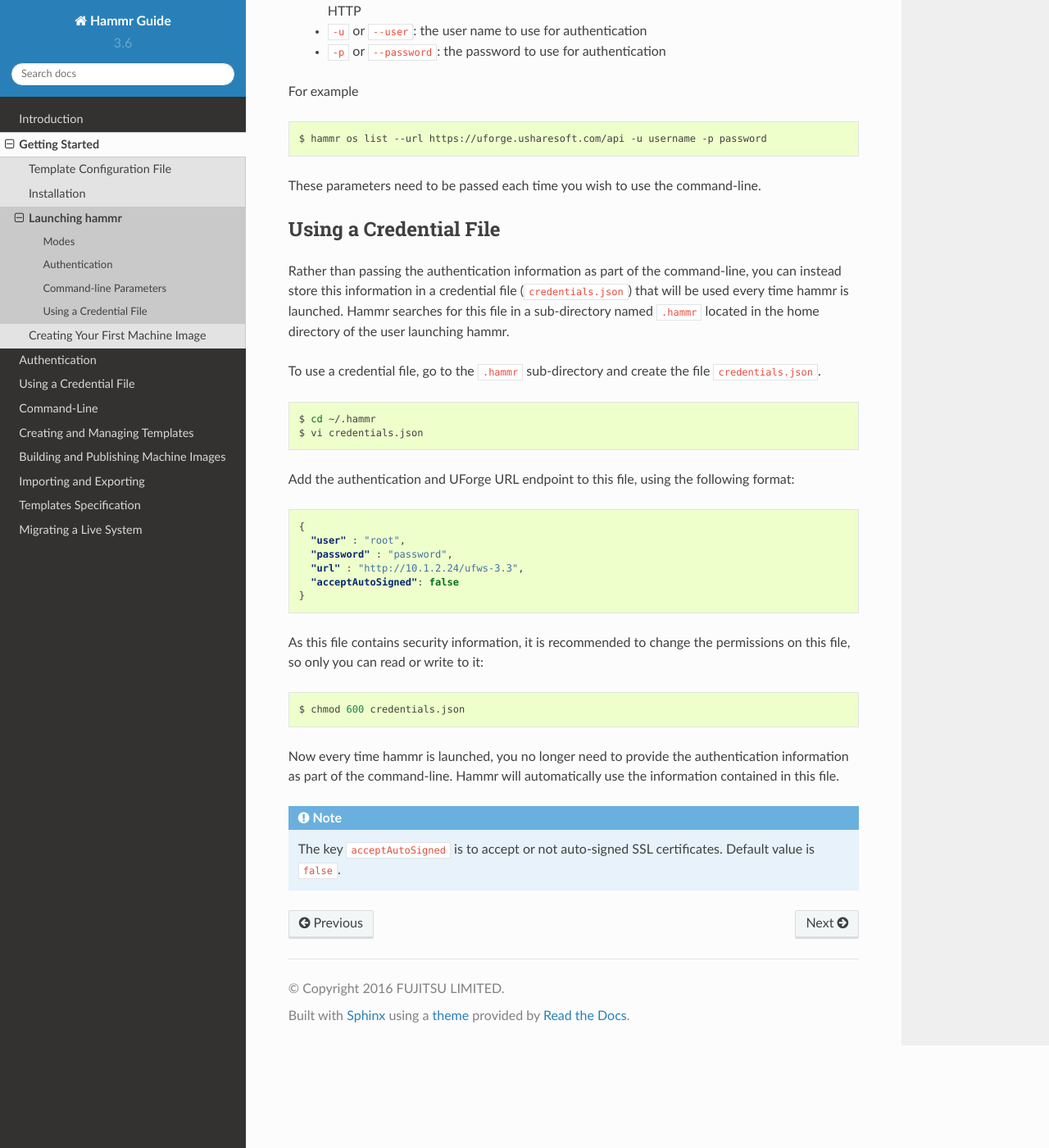
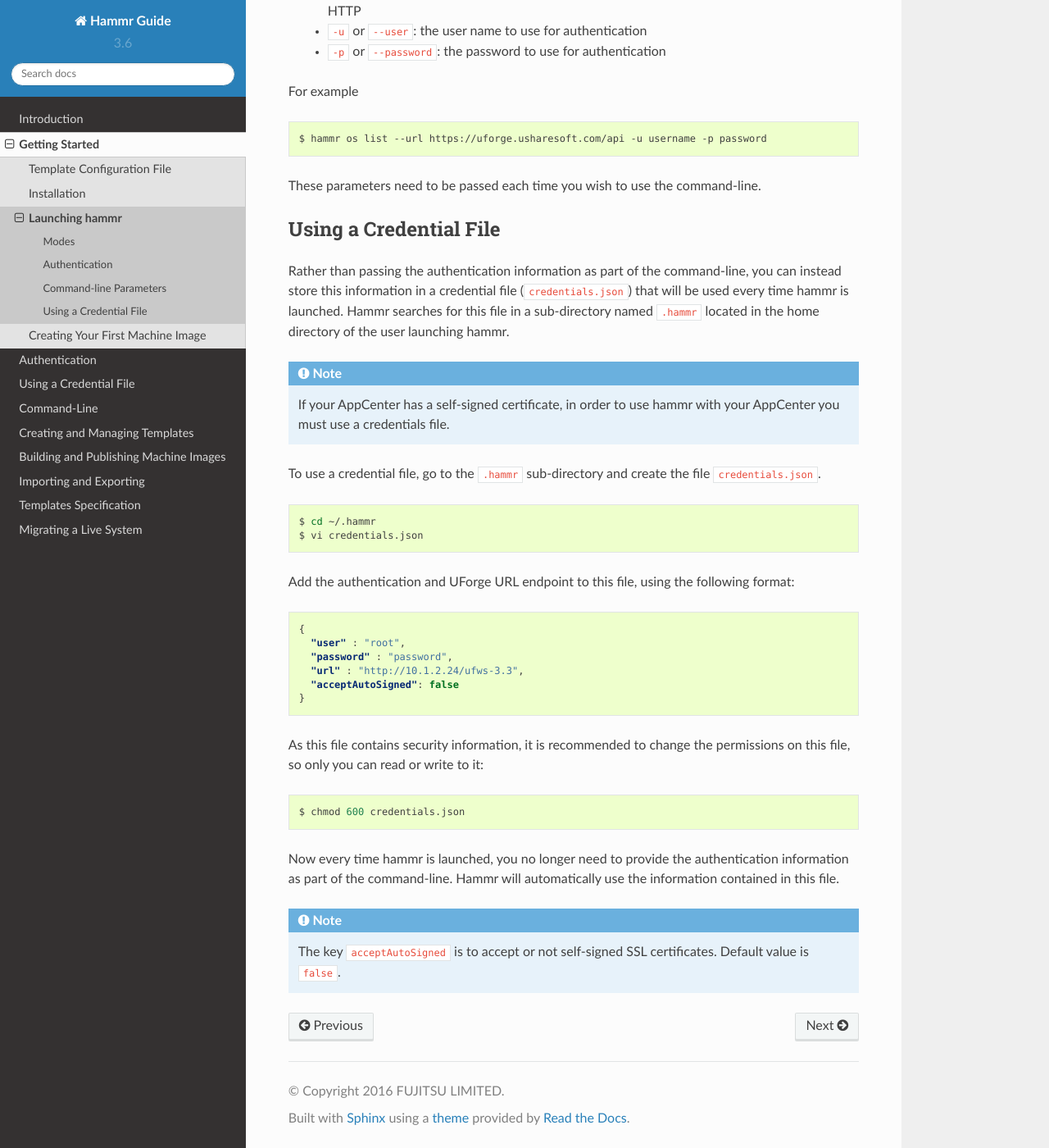
Before and after one commit to usharesoft/hammr, a Sphinx documentation site: the page built from documentation/en/source/pages/getting-started/launch-hammr.rst, in a window 1280 px wide and 1400 px high, scrolled down 1990 px. Shown: the whole window at 82% size. Built offline with Sphinx 7.4.7 and the Read the Docs theme 2.0.0, drawn with Linux system fonts in a browser that asks for light colours; pages that are not in the unit, such as notebooks, are missing from menus.

Commit message:
bug 5663 add note about self-signed certificates

```diff
--- a/documentation/en/source/pages/getting-started/launch-hammr.rst
+++ b/documentation/en/source/pages/getting-started/launch-hammr.rst
@@ -107,6 +107,8 @@
 
 Rather than passing the authentication information as part of the command-line, you can instead store this information in a credential file (``credentials.json``) that will be used every time hammr is launched.  Hammr searches for this file in a sub-directory named ``.hammr`` located in the home directory of the user launching hammr.
 
+.. note:: If your AppCenter has a self-signed certificate, in order to use hammr with your AppCenter you must use a credentials file.
+
 To use a credential file, go to the ``.hammr`` sub-directory and create the file ``credentials.json``.
 
 .. code-block:: shell
@@ -134,4 +136,4 @@
 
 Now every time hammr is launched, you no longer need to provide the authentication information as part of the command-line. Hammr will automatically use the information contained in this file.
 
-.. note:: The key ``acceptAutoSigned`` is to accept or not auto-signed SSL certificates. Default value is ``false``.
+.. note:: The key ``acceptAutoSigned`` is to accept or not self-signed SSL certificates. Default value is ``false``.
```
